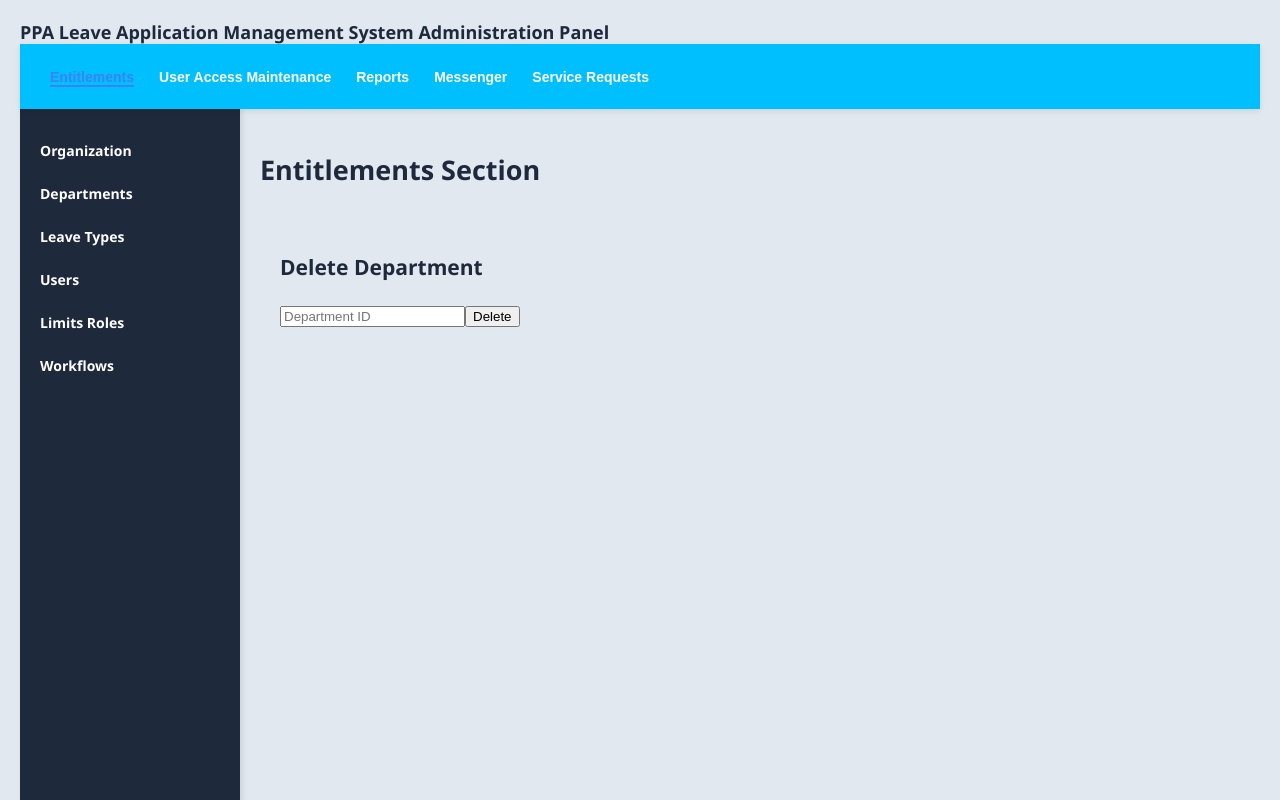
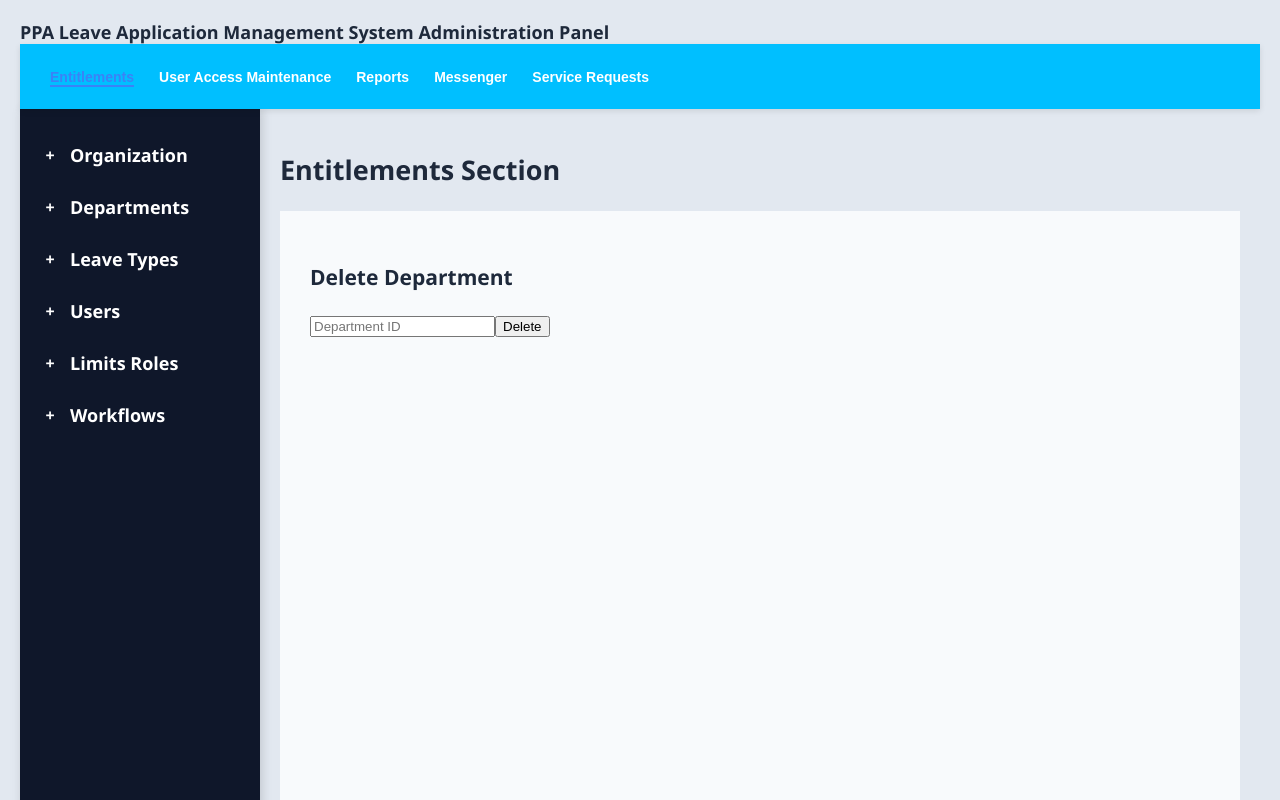
Before and after one commit to Brayan603/leave-management-system-test-environment, a React (Create React App) app: page /admin/entitlements/departments/delete in a window 1280 px wide. Shown: the top 800 px of the page. Built offline with nearby package versions, Linux system fonts and the light colour scheme.

Commit message:
Add Organization feature with DB integration and modern UI

```diff
--- a/src/admin/layout/Sidebar.jsx
+++ b/src/admin/layout/Sidebar.jsx
@@ -1,55 +1,119 @@
-import React from "react";
+import React, { useState } from "react";
 import { NavLink } from "react-router-dom";
 
-const sidebarItems = [
-  { name: "Organization", path: "/admin/entitlements/organization/add" },
-  { name: "Departments", path: "/admin/entitlements/departments/add" },
-  { name: "Leave Types", path: "/admin/entitlements/leavetypes" },
-  { name: "Users", path: "/admin/entitlements/users" },
-  { name: "Limits Roles", path: "/admin/entitlements/limits-roles" },
-  { name: "Workflows", path: "/admin/entitlements/workflows" },
+const actions = [
+  { name: "Add", path: "add" },
+  { name: "View", path: "view" },
+  { name: "Modify", path: "edit" },
+  { name: "Delete", path: "delete" },
+];
+
+const modules = [
+  { name: "Organization", basePath: "/admin/entitlements/organization" },
+  { name: "Departments", basePath: "/admin/entitlements/departments" },
+  { name: "Leave Types", basePath: "/admin/entitlements/leavetypes" },
+  { name: "Users", basePath: "/admin/entitlements/users" },
+  { name: "Limits Roles", basePath: "/admin/entitlements/limits-roles" },
+  { name: "Workflows", basePath: "/admin/entitlements/workflows" },
 ];
 
 function Sidebar() {
+  const [openMenu, setOpenMenu] = useState(null);
+
+  const toggleMenu = (name) => {
+    setOpenMenu(openMenu === name ? null : name);
+  };
+
   return (
     <div style={styles.sidebar}>
-      {sidebarItems.map((item) => (
+      {modules.map((module) => {
+        const isOpen = openMenu === module.name;
+
+        return (
+          <div key={module.name}>
+            <div
+              style={styles.mainItem}
+              onClick={() => toggleMenu(module.name)}
+            >
+              <span style={styles.icon}>{isOpen ? "−" : "+"}</span>
+              <span style={styles.menuText}>{module.name}</span>
+            </div>
+
+            {isOpen && (
+              <div style={styles.subMenu}>
+                {actions.map((action) => (
                   <NavLink
-          key={item.name}
-          to={item.path}
+                    key={action.name}
+                    to={`${module.basePath}/${action.path}`}
                     style={({ isActive }) =>
                       isActive
-              ? { ...styles.link, ...styles.activeLink }
-              : styles.link
+                        ? { ...styles.subLink, ...styles.activeLink }
+                        : styles.subLink
                     }
                   >
-          {item.name}
+                    {action.name}
                   </NavLink>
                 ))}
+              </div>
+            )}
+          </div>
+        );
+      })}
     </div>
   );
 }
 
 const styles = {
   sidebar: {
-    width: "220px",
-    minHeight: "calc(100vh - 65px)", // below header
-    backgroundColor: "#1e293b",
+    width: "240px",
+    minHeight: "calc(100vh - 65px)",
+    backgroundColor: "#0f172a", // Darker modern background
     display: "flex",
     flexDirection: "column",
-    padding: "20px 0",
-    boxShadow: "2px 0 6px rgba(0,0,0,0.1)",
+    paddingTop: "20px",
+    boxShadow: "2px 0 10px rgba(0,0,0,0.15)",
   },
-  link: {
+
+  mainItem: {
     color: "white",
+    padding: "14px 20px",
+    cursor: "pointer",
+    fontWeight: "600",
+    display: "flex",
+    alignItems: "center",
+    gap: "10px",
+    transition: "background 0.2s",
+  },
+
+  menuText: {
+    flex: 1,
+  },
+
+  icon: {
+    fontSize: "16px",
+    fontWeight: "bold",
+    width: "20px",
+    display: "inline-block",
+    textAlign: "center",
+  },
+
+  subMenu: {
+    display: "flex",
+    flexDirection: "column",
+    backgroundColor: "#1e293b",
+  },
+
+  subLink: {
+    color: "#cbd5f5",
     textDecoration: "none",
-    padding: "12px 20px",
+    padding: "10px 35px",
     fontSize: "14px",
-    transition: "background 0.2s, color 0.2s",
+    transition: "background 0.2s",
   },
+
   activeLink: {
     backgroundColor: "#3b82f6",
-    fontWeight: "600",
+    color: "white",
   },
 };
 
--- a/src/admin/modules/departments/Department.css
+++ b/src/admin/modules/departments/Department.css
@@ -1,45 +1,134 @@
-.department-container{
-  padding:20px;
+/* Container */
+.department-container {
+  padding: 30px;
+  background: #f8fafc;
+  min-height: 100vh;
+  font-family: "Segoe UI", Tahoma, Geneva, Verdana, sans-serif;
 }
 
-.department-form{
-  display:flex;
-  flex-direction:column;
-  gap:10px;
-  max-width:400px;
+/* Card Style */
+.department-card {
+  background: white;
+  padding: 25px;
+  border-radius: 12px;
+  box-shadow: 0 8px 20px rgba(0,0,0,0.05);
+  margin-bottom: 30px;
 }
 
-.department-form input{
-  padding:10px;
-  border:1px solid #ccc;
-  border-radius:5px;
+/* Title */
+.department-title {
+  font-size: 22px;
+  font-weight: 600;
+  margin-bottom: 20px;
+  color: #1e293b;
 }
 
-.department-form button{
-  padding:10px;
-  background:#2563eb;
-  color:white;
-  border:none;
-  border-radius:5px;
-  cursor:pointer;
+/* Form Layout */
+.department-form {
+  display: grid;
+  grid-template-columns: 1fr 1fr auto;
+  gap: 15px;
+  align-items: center;
 }
 
-.department-form button:hover{
-  background:#1d4ed8;
+/* Inputs */
+.department-form input,
+.department-form select {
+  padding: 10px 12px;
+  border: 1px solid #e2e8f0;
+  border-radius: 8px;
+  outline: none;
+  font-size: 14px;
+  transition: all 0.2s ease;
 }
 
-.department-table{
-  width:100%;
-  border-collapse:collapse;
-  margin-top:20px;
+.department-form input:focus,
+.department-form select:focus {
+  border-color: #2563eb;
+  box-shadow: 0 0 0 2px rgba(37, 99, 235, 0.1);
 }
 
-.department-table th,
-.department-table td{
-  border:1px solid #ddd;
-  padding:10px;
+/* Button */
+.department-form button {
+  padding: 10px 18px;
+  background: linear-gradient(135deg, #2563eb, #1d4ed8);
+  color: white;
+  border: none;
+  border-radius: 8px;
+  cursor: pointer;
+  font-weight: 500;
+  transition: all 0.2s ease;
 }
 
-.department-table th{
-  background:#f1f5f9;
+.department-form button:hover {
+  transform: translateY(-1px);
+  box-shadow: 0 5px 10px rgba(37, 99, 235, 0.25);
 }
+
+/* Table */
+.department-table {
+  width: 100%;
+  border-collapse: collapse;
+  margin-top: 20px;
+  overflow: hidden;
+  border-radius: 10px;
+}
+
+/* Table Head */
+.department-table th {
+  background: #f1f5f9;
+  padding: 12px;
+  text-align: left;
+  font-size: 14px;
+  color: #475569;
+}
+
+/* Table Rows */
+.department-table td {
+  padding: 12px;
+  border-top: 1px solid #f1f5f9;
+  font-size: 14px;
+  color: #334155;
+}
+
+/* Row Hover */
+.department-table tbody tr:hover {
+  background: #f8fafc;
+}
+
+/* Action Buttons */
+.table-btn {
+  padding: 6px 12px;
+  border-radius: 6px;
+  border: none;
+  cursor: pointer;
+  font-size: 13px;
+  margin-right: 5px;
+}
+
+/* Edit Button */
+.btn-edit {
+  background: #e0f2fe;
+  color: #0369a1;
+}
+
+.btn-edit:hover {
+  background: #bae6fd;
+}
+
+/* Delete Button */
+.btn-delete {
+  background: #fee2e2;
+  color: #b91c1c;
+}
+
+.btn-delete:hover {
+  background: #fecaca;
+}
+
+/* Responsive */
+@media (max-width: 768px) {
+  .department-form {
+    grid-template-columns: 1fr;
+  }
+}
--- a/src/admin/modules/departments/DepartmentAdd.jsx
+++ b/src/admin/modules/departments/DepartmentAdd.jsx
@@ -1,91 +1,130 @@
-import React, { useEffect, useState } from "react";
-import { getOrganizations } from "../organizations/OrganizationService";
+import React, { useState, useEffect } from "react";
 import { getDepartmentsByOrganization } from "./DepartmentService";
-import "./Department.css";
+import { getOrganizations } from "../organizations/OrganizationService"; // adjust path if needed
 
-function DepartmentAdd() {
+const DepartmentSelect = () => {
+  const [organizations, setOrganizations] = useState([]);
+  const [selectedOrg, setSelectedOrg] = useState("");
+  const [departments, setDepartments] = useState([]);
+  const [selectedDept, setSelectedDept] = useState("");
+  const [loadingDepartments, setLoadingDepartments] = useState(false);
 
-  const [organizations, setOrganizations] = useState([]);
-  const [departments, setDepartments] = useState([]);
+  /* Fetch organizations */
+  useEffect(() => {
+    const fetchOrganizations = async () => {
+      try {
+        const res = await getOrganizations();
 
-  const [organization, setOrganization] = useState("");
-  const [department, setDepartment] = useState("");
+        // Ensure we always set an array
+        const orgArray =
+          res?.data || res?.organizations || (Array.isArray(res) ? res : []);
 
-  useEffect(() => {
+        setOrganizations(orgArray);
+      } catch (error) {
+        console.error("Error fetching organizations:", error);
+        setOrganizations([]);
+      }
+    };
+
     fetchOrganizations();
   }, []);
 
-  const fetchOrganizations = async () => {
+  /* Fetch departments when organization changes */
+  useEffect(() => {
+    if (!selectedOrg) {
+      setDepartments([]);
+      setSelectedDept("");
+      return;
+    }
+
+    const fetchDepartments = async () => {
       try {
-      const res = await getOrganizations();
-      setOrganizations(res.data);
+        setLoadingDepartments(true);
+
+        const res = await getDepartmentsByOrganization(selectedOrg);
+
+        const deptArray =
+          res?.data || res?.departments || (Array.isArray(res) ? res : []);
+
+        setDepartments(deptArray);
+        setSelectedDept("");
       } catch (error) {
-      console.error(error);
+        console.error("Error fetching departments:", error);
+        setDepartments([]);
+      } finally {
+        setLoadingDepartments(false);
       }
     };
 
-  const handleOrganizationChange = async (e) => {
-
-    const orgId = e.target.value;
-
-    setOrganization(orgId);
-
-    try {
-
-      const res = await getDepartmentsByOrganization(orgId);
-
-      setDepartments(res.data);
-
-    } catch (error) {
-
-      console.error("Failed to fetch departments", error);
-
-    }
-  };
+    fetchDepartments();
+  }, [selectedOrg]);
 
   return (
-    <div className="department-container">
-
-      <h3>Select Department</h3>
-
-      <form className="department-form">
+    <div
+      style={{
+        maxWidth: "400px",
+        margin: "20px auto",
+        padding: "20px",
+        border: "1px solid #ddd",
+        borderRadius: "8px",
+      }}
+    >
+      <h2>Select Department</h2>
 
       {/* Organization Dropdown */}
+      <div style={{ marginBottom: "10px" }}>
+        <label>Organization:</label>
+
         <select
-          value={organization}
-          onChange={handleOrganizationChange}
-          required
+          value={selectedOrg}
+          onChange={(e) => setSelectedOrg(e.target.value)}
+          style={{ width: "100%", padding: "8px", marginTop: "4px" }}
         >
           <option value="">Select Organization</option>
 
-          {organizations.map((org) => (
+          {Array.isArray(organizations) &&
+            organizations.map((org) => (
               <option key={org._id} value={org._id}>
-              {org.name}
+                {org.name} ({org.code})
               </option>
             ))}
-
         </select>
+      </div>
 
       {/* Department Dropdown */}
+      <div style={{ marginBottom: "10px" }}>
+        <label>Department:</label>
+
         <select
-          value={department}
-          onChange={(e) => setDepartment(e.target.value)}
+          value={selectedDept}
+          onChange={(e) => setSelectedDept(e.target.value)}
+          style={{ width: "100%", padding: "8px", marginTop: "4px" }}
+          disabled={!selectedOrg || loadingDepartments}
         >
+          <option value="">
+            {loadingDepartments ? "Loading departments..." : "Select Department"}
+          </option>
 
-          <option value="">Select Department</option>
-
-          {departments.map((dept) => (
+          {Array.isArray(departments) &&
+            departments.map((dept) => (
               <option key={dept._id} value={dept._id}>
                 {dept.name}
               </option>
             ))}
+        </select>
+      </div>
 
-        </select>
-
-      </form>
-
+      {/* Selected Department */}
+      {selectedDept && (
+        <p>
+          Selected Department:{" "}
+          <strong>
+            {departments.find((d) => d._id === selectedDept)?.name}
+          </strong>
+        </p>
+      )}
     </div>
   );
-}
+};
 
-export default DepartmentAdd;
+export default DepartmentSelect;
--- a/src/admin/modules/organizations/OrganizationView.jsx
+++ b/src/admin/modules/organizations/OrganizationView.jsx
@@ -12,9 +12,9 @@ function ViewOrganizations() {
   const fetchData = async () => {
     try {
       const res = await getOrganizations();
-      setOrganizations(res.data);
+      setOrganizations(res.data || []);
     } catch (error) {
-      console.error(error);
+      console.error("Error fetching organizations:", error);
     }
   };
 
@@ -22,29 +22,28 @@ function ViewOrganizations() {
     <div className="org-container">
       <h3>View Organizations</h3>
 
-      <select className="org-dropdown">
-        <option value="">Select Organization</option>
-        {organizations.map((org) => (
-          <option key={org._id} value={org._id}>
-            {org.name}
-          </option>
-        ))}
-      </select>
-
+      {organizations.length > 0 ? (
         <table className="org-table">
           <thead>
             <tr>
+              <th>Code</th>
               <th>Name</th>
             </tr>
           </thead>
           <tbody>
             {organizations.map((org) => (
               <tr key={org._id}>
+                <td>{org.code}</td>
                 <td>{org.name}</td>
               </tr>
             ))}
           </tbody>
         </table>
+      ) : (
+        <p style={{ textAlign: "center", padding: "10px", color: "#64748b" }}>
+          No organizations added yet.
+        </p>
+      )}
     </div>
   );
 }
```
Also changed, not shown: src/admin/modules/departments/DepartmentService.jsx (+21 -10 lines), src/admin/modules/organizations/Organization.css (+48 -3 lines). Lines whose indentation alone changed are shown as unchanged.
